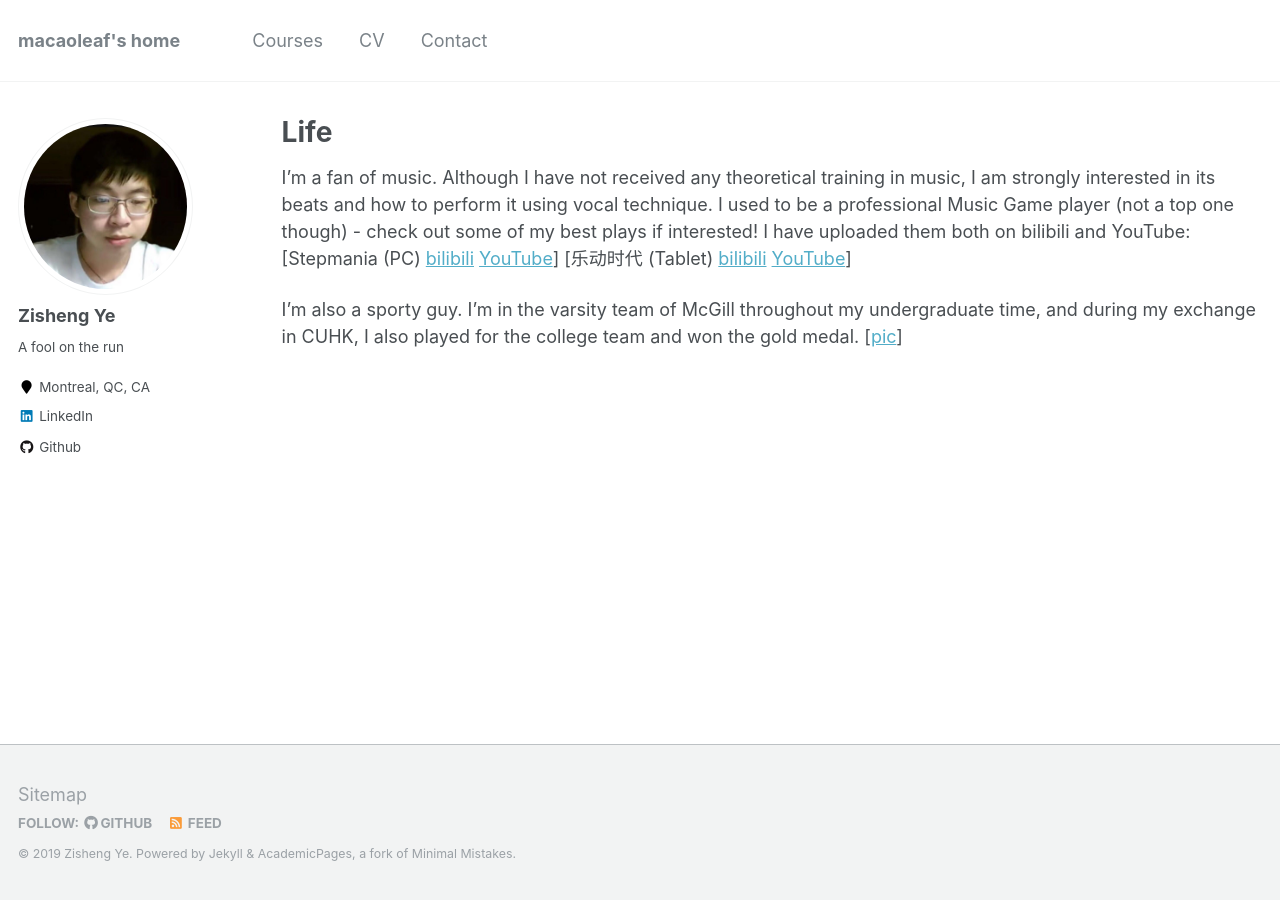
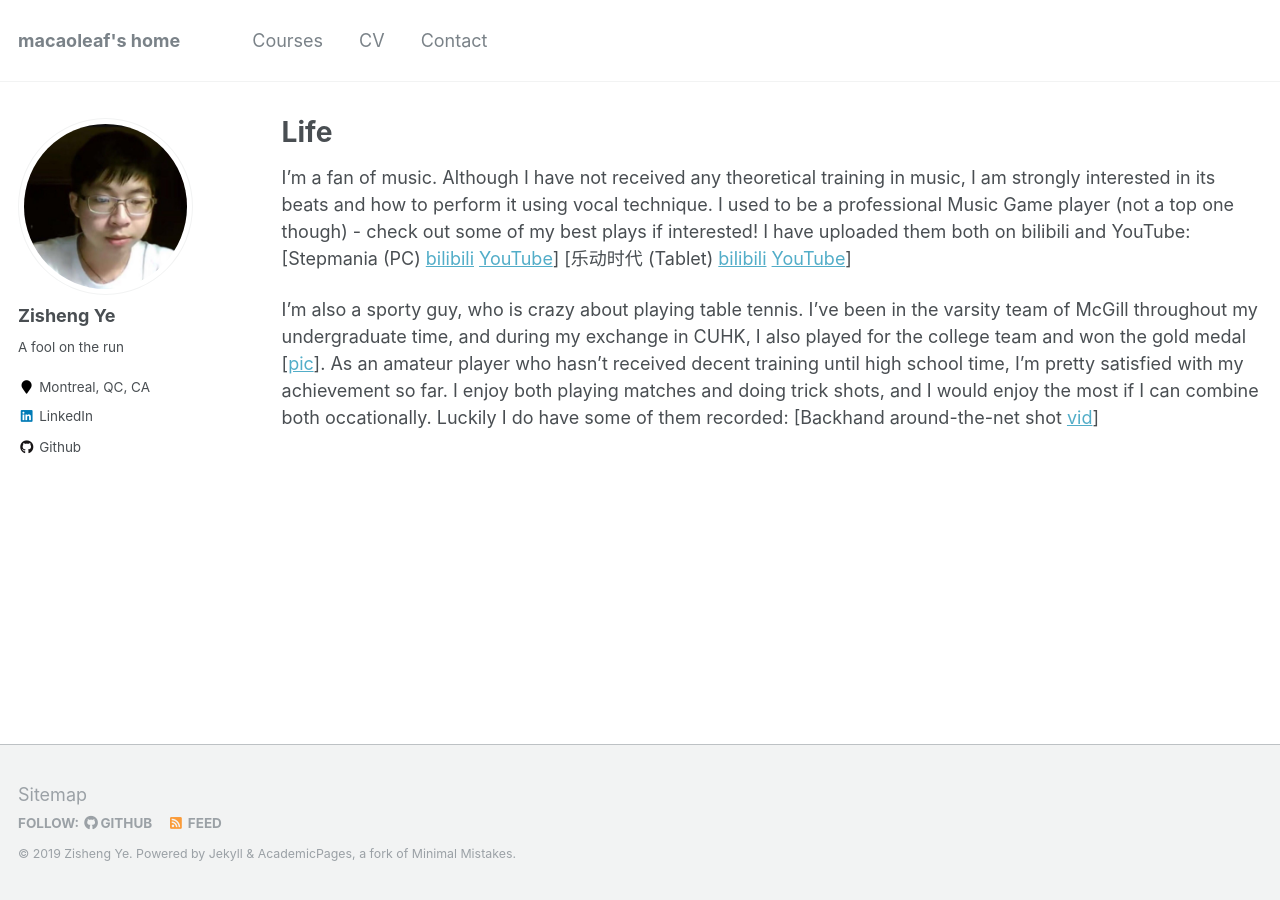
Before and after one commit to macaoleaf/macaoleaf.github.io, a Jekyll site: the page built from _pages/Life.md, in a window 1280 px wide. Built offline with Jekyll 4.4.1, drawn with Linux system fonts in a browser that asks for light colours.

```diff
--- a/_pages/Life.md
+++ b/_pages/Life.md
@@ -6,4 +6,4 @@ author_profile: true
 ---
 I'm a fan of music. Although I have not received any theoretical training in music, I am strongly interested in its beats and how to perform it using vocal technique. I used to be a professional Music Game player (not a top one though) - check out some of my best plays if interested! I have uploaded them both on bilibili and YouTube: [Stepmania (PC) [bilibili](https://www.bilibili.com/video/av67422894/) [YouTube](https://www.youtube.com/watch?v=7mtCqDasRP4&t=332s)] [乐动时代 (Tablet) [bilibili](https://www.bilibili.com/video/av67417951/) [YouTube](https://www.youtube.com/watch?v=ozFUyi3ZzOI)]
 
-I'm also a sporty guy. I'm in the varsity team of McGill throughout my undergraduate time, and during my exchange in CUHK, I also played for the college team and won the gold medal. [[pic](/images/TTCUHK.jpg)]
+I'm also a sporty guy, who is crazy about playing table tennis. I've been in the varsity team of McGill throughout my undergraduate time, and during my exchange in CUHK, I also played for the college team and won the gold medal [[pic](/images/TTCUHK.jpg)]. As an amateur player who hasn't received decent training until high school time, I'm pretty satisfied with my achievement so far. I enjoy both playing matches and doing trick shots, and I would enjoy the most if I can combine both occationally. Luckily I do have some of them recorded: [Backhand around-the-net shot [vid](/images/backhand_ATN.mp4)]
```
Also changed, not shown: 1 other file.
